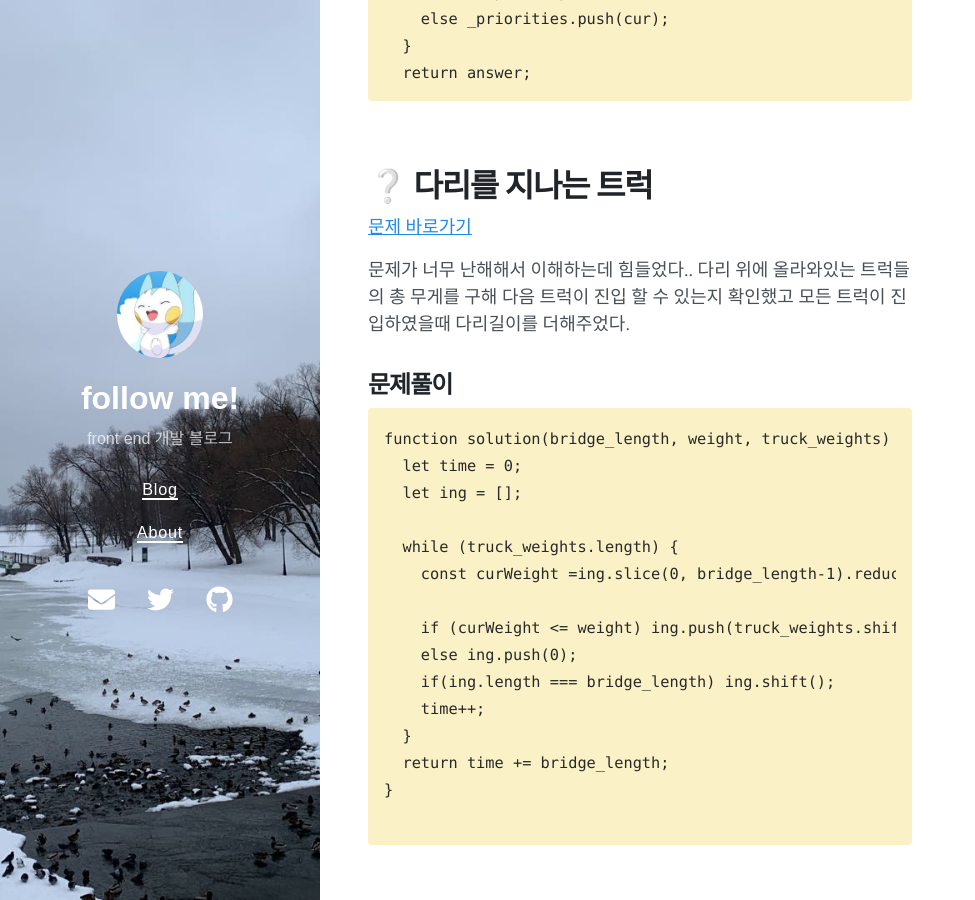
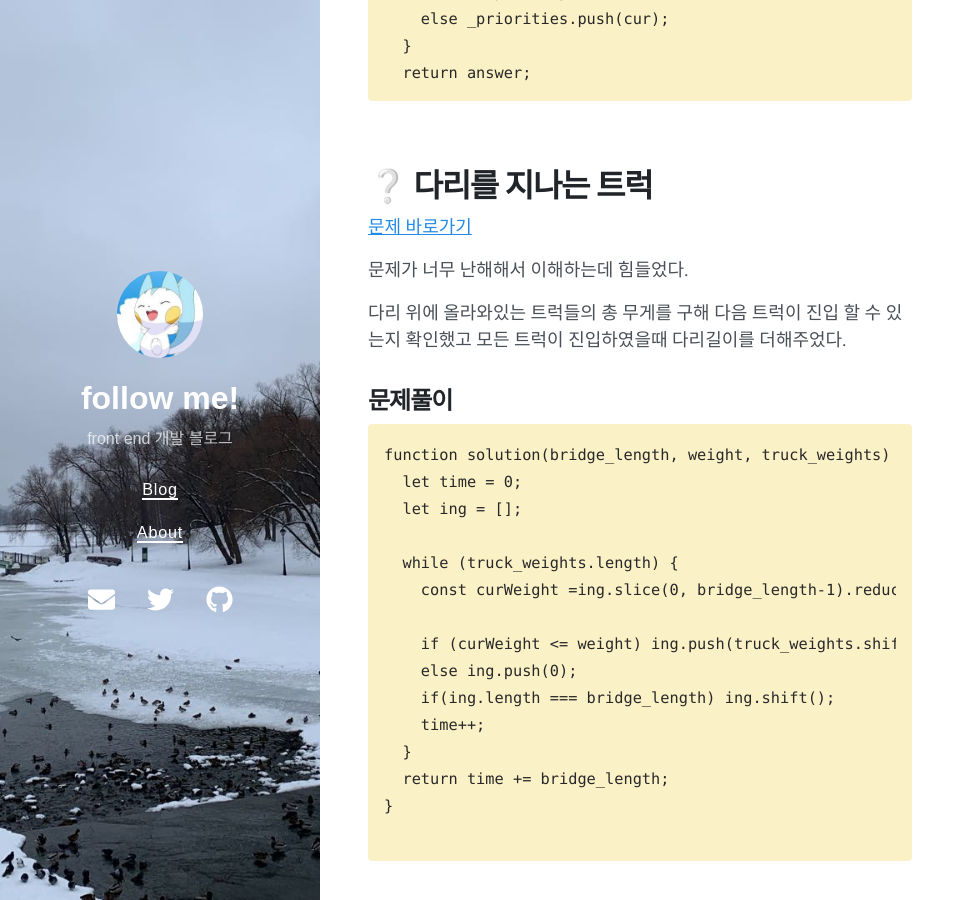
Before and after one commit to micmacbox/micmacbox.github.io, a Jekyll site: the page built from algorithm/_posts/2022-08-16-algorithm_study_week02.md, in a window 1280 px wide and 900 px high, scrolled down 4114 px. Shown: the whole window, without its empty margins (0-975 px from the left). Built offline with Jekyll 4.4.1, drawn with Linux system fonts in a browser that asks for light colours; nearby versions of some CDN libraries.

```diff
--- a/algorithm/_posts/2022-08-16-algorithm_study_week02.md
+++ b/algorithm/_posts/2022-08-16-algorithm_study_week02.md
@@ -177,7 +177,8 @@ function solution(priorities, location) {
 
 [문제 바로가기](https://school.programmers.co.kr/learn/courses/30/lessons/42583)
 
-문제가 너무 난해해서 이해하는데 힘들었다..
+문제가 너무 난해해서 이해하는데 힘들었다.
+
 다리 위에 올라와있는 트럭들의 총 무게를 구해 다음 트럭이 진입 할 수 있는지 확인했고 모든 트럭이 진입하였을때 다리길이를 더해주었다.
 
 ## 문제풀이
```
